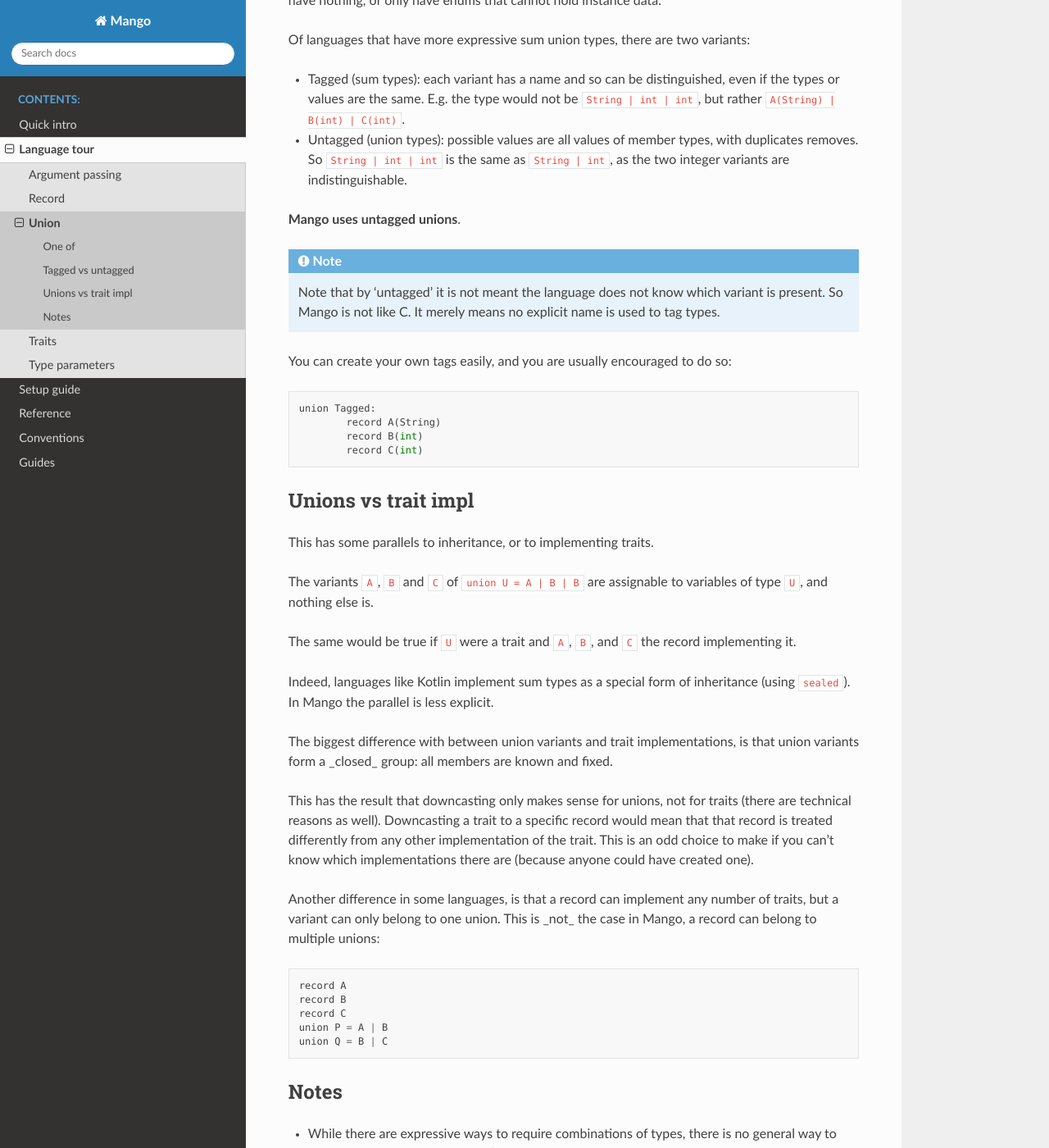
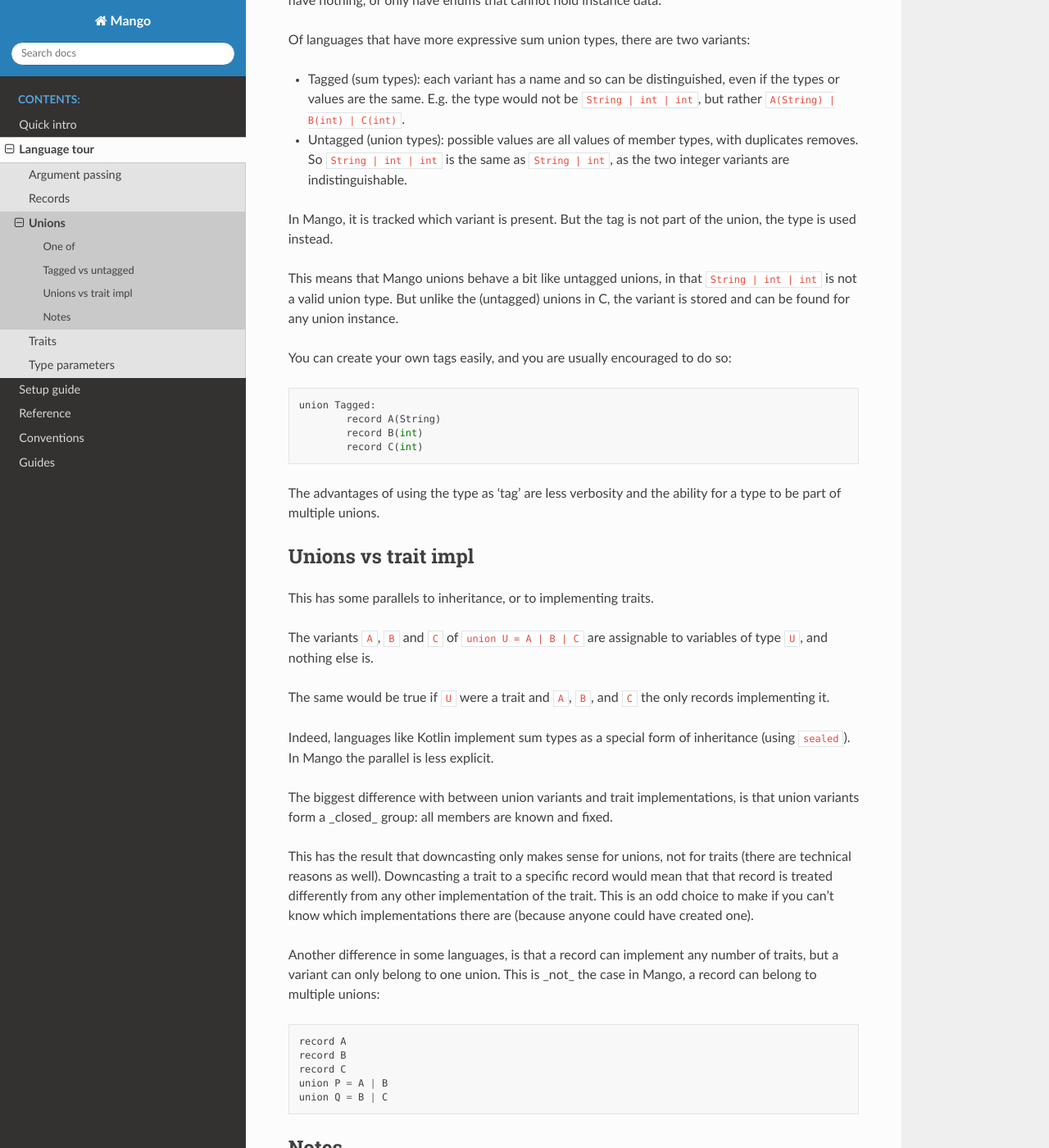
Before and after one commit to mangolang/documentation, a Sphinx documentation site: the page built from source/language_tour/unions.rst, in a window 1280 px wide and 1400 px high, scrolled down 939 px. Shown: the whole window at 82% size. Built offline with Sphinx 7.4.7 and the Read the Docs theme 2.0.0, drawn with Linux system fonts in a browser that asks for light colours; some of the changed text lies outside the part shown.

Commit message:
Clarify some information about unions

```diff
--- a/source/language_tour/records.rst
+++ b/source/language_tour/records.rst
@@ -1,5 +1,5 @@
 
-Record
+Records
 ====================================
 
 Similar to / also known as: class, struct, product type.
--- a/source/language_tour/unions.rst
+++ b/source/language_tour/unions.rst
@@ -1,5 +1,5 @@
 
-Union
+Unions
 ===============================
 
 Similar to / also known as: sum type, enum, enumeration, oneof.
@@ -46,10 +46,9 @@ Of languages that have more expressive sum union types, there are two variants:
 * Tagged (sum types): each variant has a name and so can be distinguished, even if the types or values are the same. E.g. the type would not be ``String | int | int``, but rather ``A(String) | B(int) | C(int)``.
 * Untagged (union types): possible values are all values of member types, with duplicates removes. So ``String | int | int`` is the same as ``String | int``, as the two integer variants are indistinguishable.
 
-**Mango uses untagged unions**.
+In Mango, it is tracked which variant is present. But the tag is not part of the union, the type is used instead.
 
-.. note::
-    Note that by 'untagged' it is not meant the language does not know which variant is present. So Mango is not like C. It merely means no explicit name is used to tag types.
+This means that Mango unions behave a bit like untagged unions, in that ``String | int | int`` is not a valid union type. But unlike the (untagged) unions in C, the variant is stored and can be found for any union instance.
 
 You can create your own tags easily, and you are usually encouraged to do so:
 
@@ -60,14 +59,16 @@ You can create your own tags easily, and you are usually encouraged to do so:
 		record B(int)
 		record C(int)
 
+The advantages of using the type as 'tag' are less verbosity and the ability for a type to be part of multiple unions.
+
 Unions vs trait impl
 -------------------------------
 
 This has some parallels to inheritance, or to implementing traits.
 
-The variants ``A``, ``B`` and ``C`` of ``union U = A | B | B`` are assignable to variables of type ``U``, and nothing else is.
+The variants ``A``, ``B`` and ``C`` of ``union U = A | B | C`` are assignable to variables of type ``U``, and nothing else is.
 
-The same would be true if ``U`` were a trait and ``A``, ``B``, and ``C`` the record implementing it.
+The same would be true if ``U`` were a trait and ``A``, ``B``, and ``C`` the only records implementing it.
 
 Indeed, languages like Kotlin implement sum types as a special form of inheritance (using ``sealed``). In Mango the parallel is less explicit.
 
```
